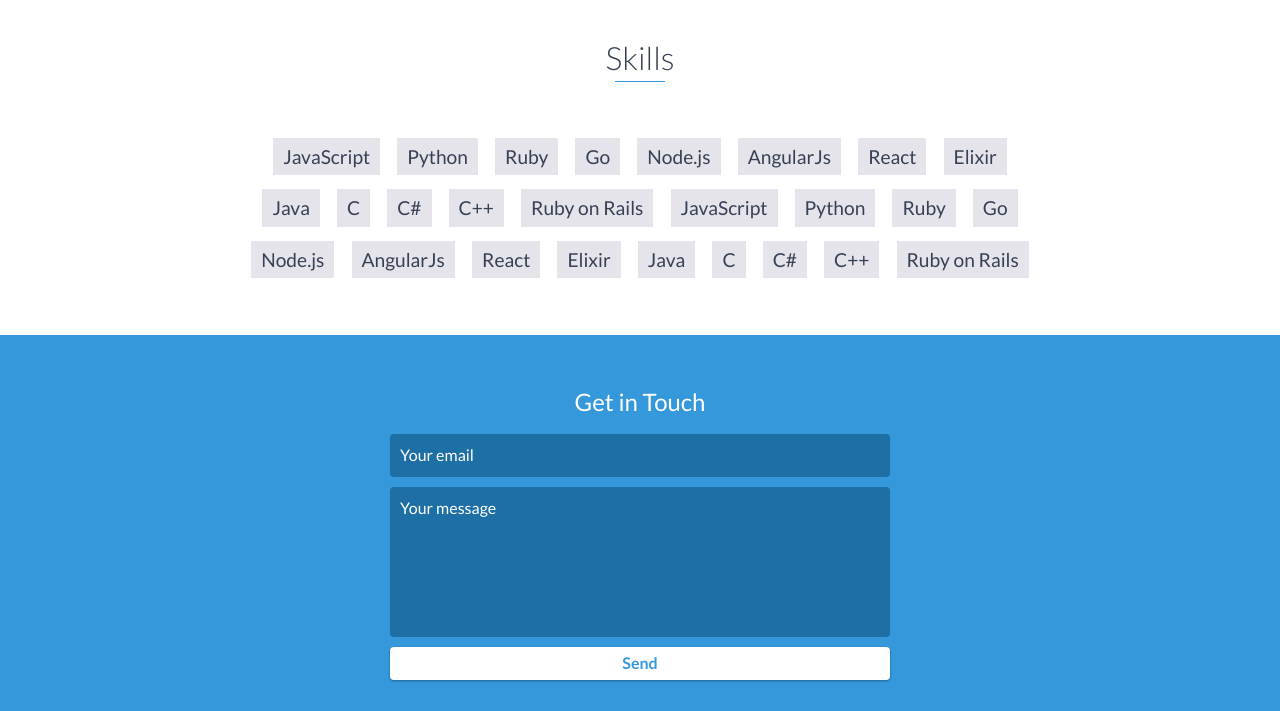
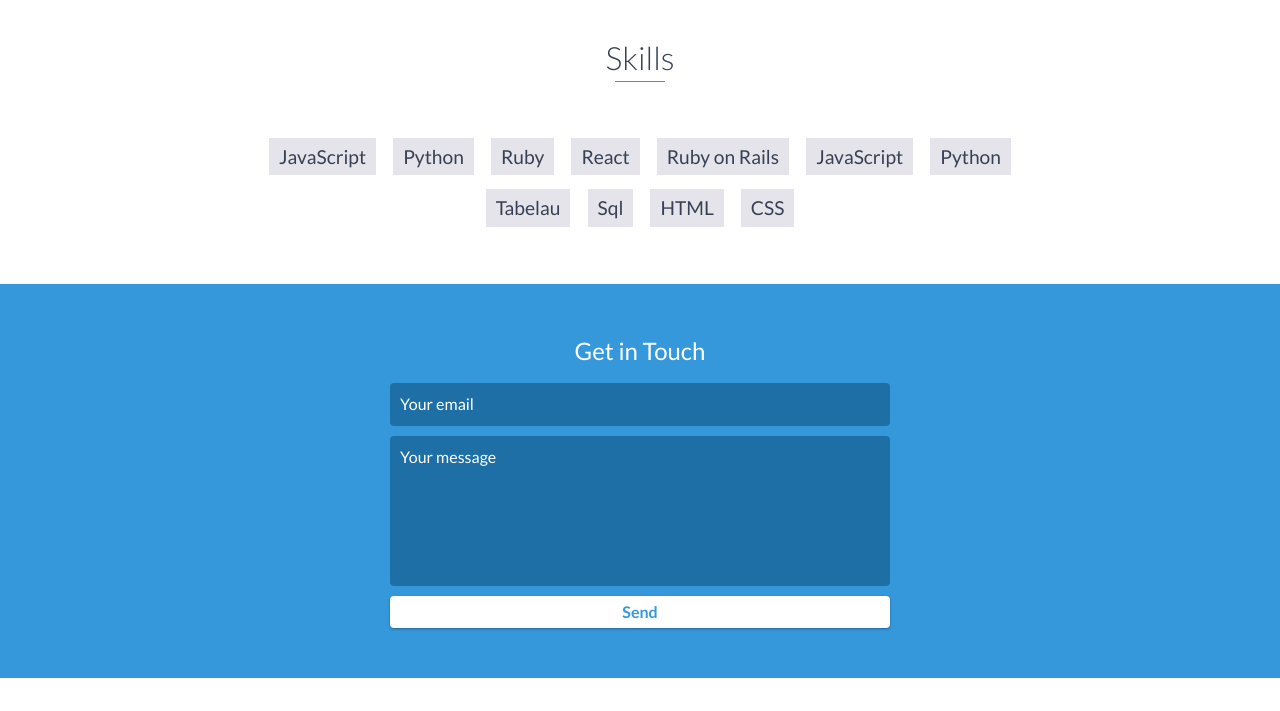
Before and after one commit to zara-sh/zara-sh.github.io, a website: page index.html in a window 1280 px wide. Shown: the part 3440-4151 px from the top of the page. Drawn offline with nearby package versions, Linux system fonts and the light colour scheme.

Commit message:
update Skill

```diff
--- a/index.html
+++ b/index.html
@@ -202,29 +202,29 @@ As a data analyst, I excel at interpreting data, identifying trends, and deliver
             <li>JavaScript</li>
             <li>Python</li>
             <li>Ruby</li>
-            <li>Go</li>
-            <li>Node.js</li>
-            <li>AngularJs</li>
+            <!-- <li>Go</li> -->
+            <!-- <li>Node.js</li> -->
+            <!-- <li>AngularJs</li> -->
             <li>React</li>
-            <li>Elixir</li>
-            <li>Java</li>
-            <li>C</li>
-            <li>C#</li>
-            <li>C++</li>
+            <!-- <li>Elixir</li> -->
+            <!-- <li>Java</li> -->
+            <!-- <li>C</li> -->
+            <!-- <li>C#</li> -->
+            <!-- <li>C++</li> -->
             <li>Ruby on Rails</li>
             <li>JavaScript</li>
             <li>Python</li>
-            <li>Ruby</li>
-            <li>Go</li>
-            <li>Node.js</li>
-            <li>AngularJs</li>
-            <li>React</li>
-            <li>Elixir</li>
-            <li>Java</li>
-            <li>C</li>
-            <li>C#</li>
-            <li>C++</li>
-            <li>Ruby on Rails</li>
+            <li>Tabelau</li>
+            <!-- <li>Go</li> -->
+            <!-- <li>Node.js</li> -->
+            <!-- <li>AngularJs</li> -->
+            <!-- <li>React</li> -->
+            <li>Sql</li>
+            <!-- <li>Java</li> -->
+            <!-- <li>C</li> -->
+            <!-- <li>C#</li> -->
+            <li>HTML</li>
+            <li>CSS</li>
         </ul>
     </div>
     <!-- End #skills -->
```
